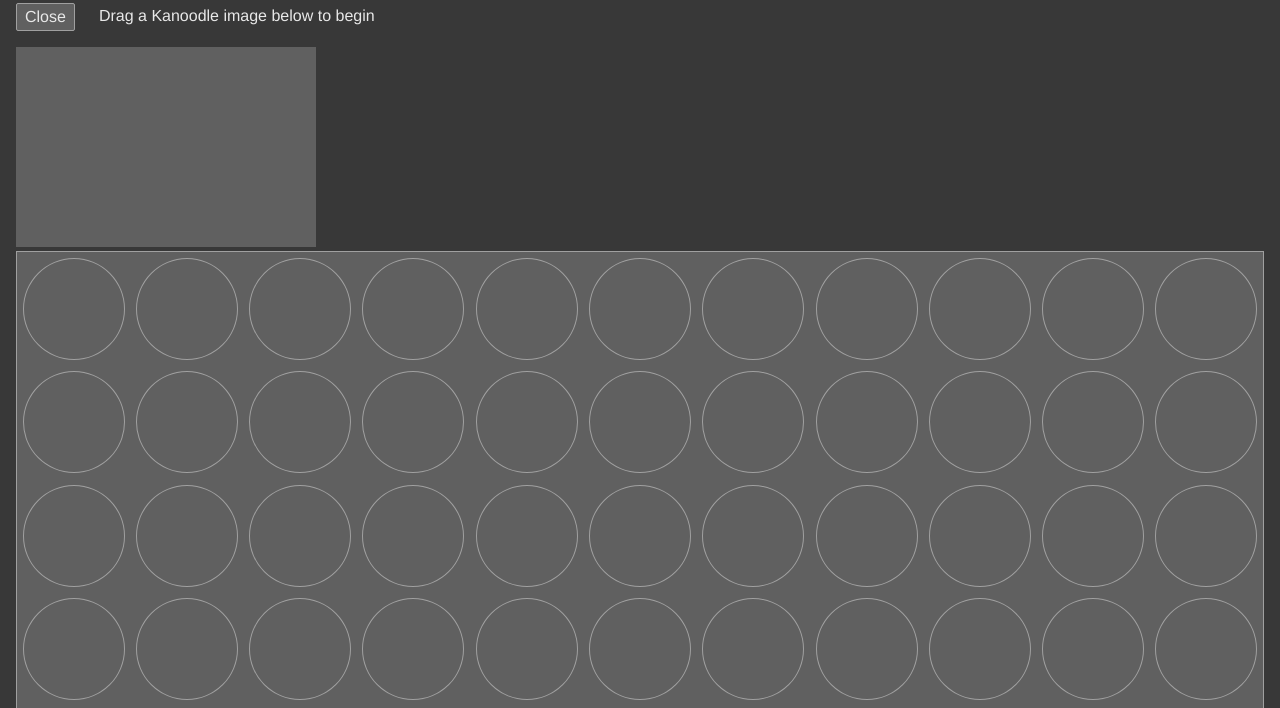
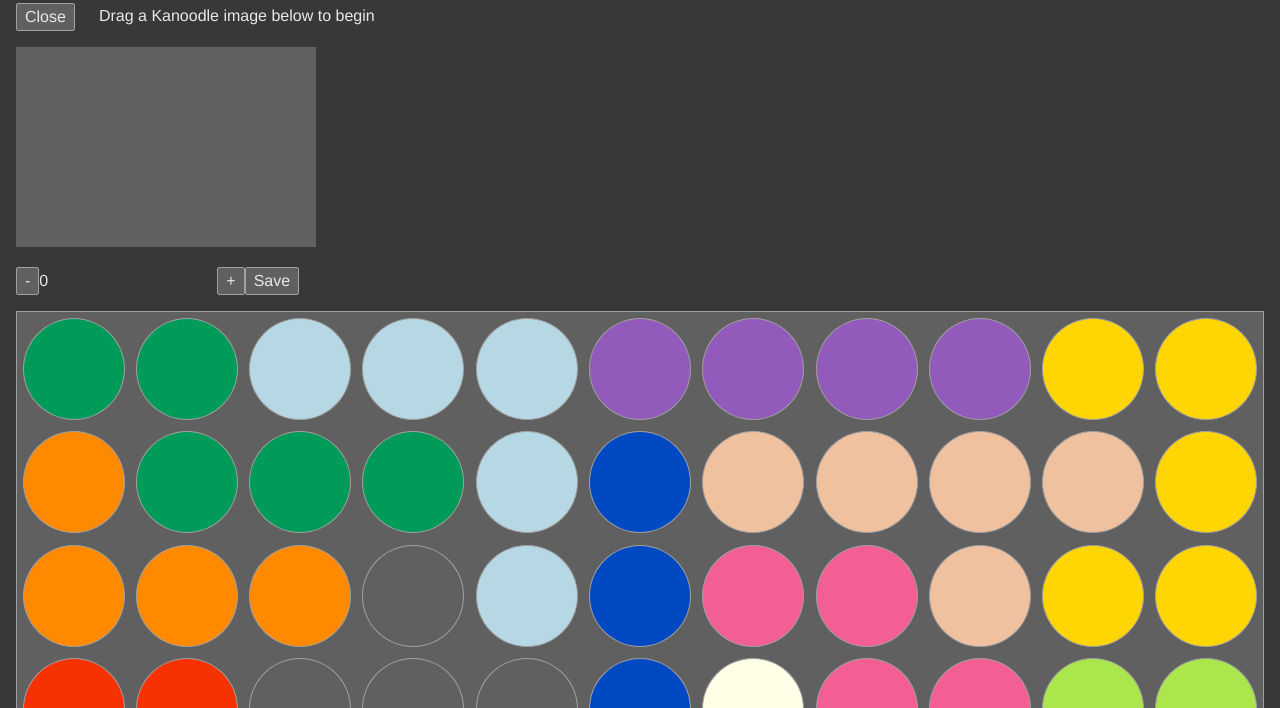
Before and after one commit to philrmass/kanoodle-solver, a React app: page / in a window 1280 px wide. Shown: the part 72-780 px from the top of the page. Built offline with nearby package versions, Linux system fonts and the light colour scheme.

Commit message:
add levels to display

```diff
--- a/src/components/Board.js
+++ b/src/components/Board.js
@@ -5,7 +5,7 @@ import pieces from '../data/pieces.json';
 
 function Board({ board }) {
   function getColor(piece) {
-    if (piece < 0 || piece >= pieces.length) {
+    if (!piece || piece < 0 || piece >= pieces.length) {
       return 'transparent';
     }
     const color = pieces[piece].color;
@@ -28,7 +28,7 @@ function Board({ board }) {
       for (let col = 0; col < cols; col++) {
         const key = `spot${row}-${col}`;
         const index = row * cols + col;
-        const piece = board[index];
+        const piece = board ? board[index] : -1;;
         const color = getColor(piece);
         const left = col * spaceWidth + spotOffsetX;
         const top = row * spaceHeight + spotOffsetY;
@@ -55,7 +55,10 @@ function Board({ board }) {
 }
 
 Board.propTypes = {
-  board: PropTypes.arrayOf(PropTypes.number).isRequired,
+  board: PropTypes.oneOfType([
+    PropTypes.object,
+    PropTypes.arrayOf(PropTypes.number),
+  ]),
 };
 
 export default Board;
--- a/src/components/Importer.js
+++ b/src/components/Importer.js
@@ -6,11 +6,10 @@ import Board from './Board';
 import ColorsDisplay from './ColorsDisplay';
 import styles from '../styles/Importer.module.css';
 
-//??? look up color at other 51 locations, create board and display it
 //??? add level number, show that level before clicks, ask to save
 //??? add instructions
 
-function Importer({ close }) {
+function Importer({ levels, saveLevel, close }) {
   const maxSize = 500;
   const canvas = useRef(null);
   const [image, setImage] = useState(null);
@@ -25,7 +24,8 @@ function Importer({ close }) {
   const [corners, setCorners] = useState([[-1, -1], [-1, -1], [-1, -1], [-1, -1]]);
   const [cornerIndex, setCornerIndex] = useState(0);
   const [colors, setColors] = useState([]);
-  const [board, setBoard] = useState((new Array(55)).fill(-1));
+  const [levelIndex, setLevelIndex] = useState(0);
+  const [board, setBoard] = useState(levels[levelIndex] ? levels[levelIndex].start : null);
 
   useEffect(() => {
     drawImage();
@@ -198,9 +198,6 @@ function Importer({ close }) {
     const cols = getImageColors(x, y);
     const ave = calcAverage(cols.filter((col) => col.light >= 26));
     const piece = matchPiece(ave);
-    if (piece) {
-      console.log(' PIECE', piece.index, ' ', piece.code);
-    }
   }
 
   function getImageColors(x, y) {
@@ -254,7 +251,31 @@ function Importer({ close }) {
     return match;
   }
 
-  function calculateHueDiff(color0, color1) {
+  function handleLevelDec() {
+    setLevelIndex((index) => {
+      index--;
+      if (index < 0) {
+        index = 0;
+      }
+      const levelBoard = levels[index] ? levels[index].start : null;
+      setBoard(levelBoard);
+      console.log('L-', index, levels[index]);
+      return index;
+    });
+  }
+
+  function handleLevelInc() {
+    setLevelIndex((index) => {
+      index++;
+      const levelBoard = levels[index] ? levels[index].start : null;
+      setBoard(levelBoard);
+      console.log('L+', index, levels[index]);
+      return index;
+    });
+  }
+
+  function handleLevelSave() {
+    saveLevel(levelIndex, board);
   }
 
   function verifyImage(fileOrBlob) {
@@ -346,11 +367,12 @@ function Importer({ close }) {
             height={200}
           />
         </div>
-        {/*
         <div className={styles.bottomButtons}>
-          <button onClick={close}>Close</button>
+          <button onClick={handleLevelDec}>-</button>
+          <input type='number' value={levelIndex} />
+          <button onClick={handleLevelInc}>+</button>
+          <button onClick={handleLevelSave}>Save</button>
         </div>
-        */}
         <div>
           <Board
             board={board}
--- a/src/styles/Importer.module.css
+++ b/src/styles/Importer.module.css
@@ -25,4 +25,5 @@
 
 .displays {
   display: flex;
+  display: none;
 }
```
